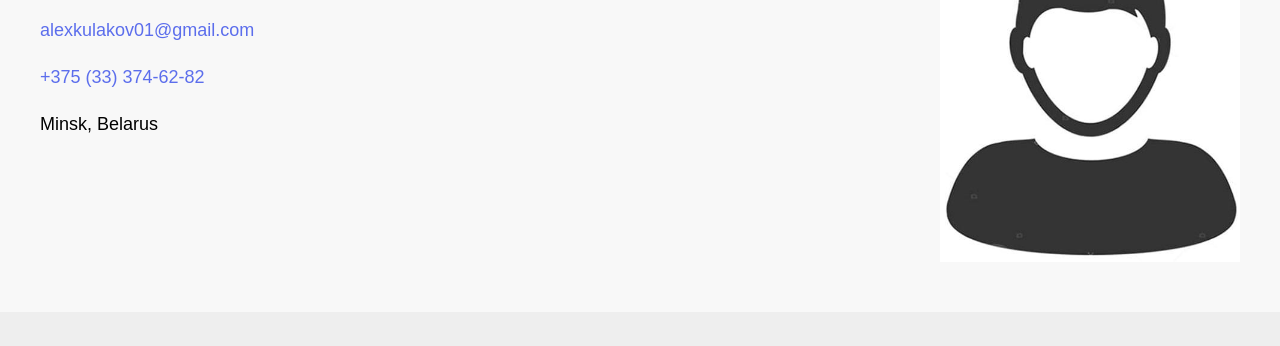
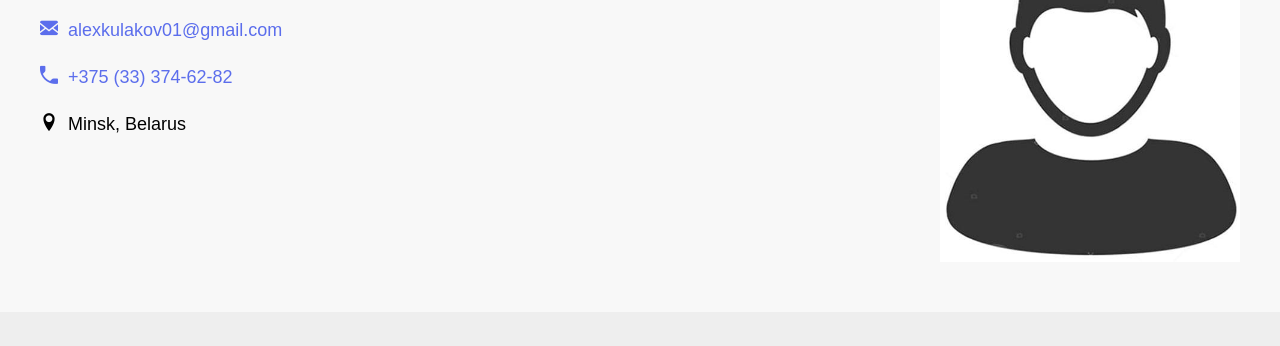
Before and after one commit to AlexDevRu/rsschool-cv, a website: page index.html in a window 1280 px wide. Shown: the part 183-529 px from the top of the page. Drawn offline with Linux system fonts and the light colour scheme; files whose address does not match are found by name; a web font is replaced by a local one.

Commit message:
feat: add icons

```diff
--- a/index.html
+++ b/index.html
@@ -33,12 +33,19 @@
 							<h1 class="name title">Alexander Kulakov</h1>
 							<ul class="contacts__list">
 								<li>
-									<a href="mailto:alexkulakov01@gmail.com">alexkulakov01@gmail.com</a>
+									<a href="mailto:alexkulakov01@gmail.com">
+										<i class="icon-envelope"></i>
+										alexkulakov01@gmail.com
+									</a>
 								</li>
 								<li>
-									<a href="tel:375333746282">+375 (33) 374-62-82</a>
+									<a href="tel:375333746282">
+										<i class="icon-phone"></i>
+										+375 (33) 374-62-82
+									</a>
 								</li>
 								<li>
+									<i class="icon-location"></i>
 									Minsk, Belarus
 								</li>
 							</ul>
@@ -284,7 +291,7 @@ function deepEqual(obj1, obj2) {
 						<img class="logo" src="img/dest/rs_school_js.svg" alt="logo">
 					</a>
 					<ul class="socials">
-						<li><a href="https://github.com/AlexDevRu">Github</a></li>
+						<li><a href="https://github.com/AlexDevRu"><i class="icon-github"></i>Github</a></li>
 					</ul>
 					<span class="year">2021</span>
 				</div>
@@ -293,7 +300,7 @@ function deepEqual(obj1, obj2) {
 
 		<div id="popup" class="popup">
 		  <div class="popup-content">
-		    <span class="close">&times;</span>
+		  	<i class="icon-close close"></i>
 		    <div class="popup-image"></div>
 		    <div class="popup-text"></div>
 		  </div>
--- /dev/null
+++ b/scss/_fonts.scss
@@ -0,0 +1,43 @@
+@font-face {
+  font-family: 'icomoon';
+  src:  url('../fonts/icomoon.eot?j3ny9');
+  src:  url('../fonts/icomoon.eot?j3ny9#iefix') format('embedded-opentype'),
+    url('../fonts/icomoon.ttf?j3ny9') format('truetype'),
+    url('../fonts/icomoon.woff?j3ny9') format('woff'),
+    url('../fonts/icomoon.svg?j3ny9#icomoon') format('svg');
+  font-weight: normal;
+  font-style: normal;
+  font-display: block;
+}
+
+[class^="icon-"], [class*=" icon-"] {
+  /* use !important to prevent issues with browser extensions that change fonts */
+  font-family: 'icomoon' !important;
+  speak: never;
+  font-style: normal;
+  font-weight: normal;
+  font-variant: normal;
+  text-transform: none;
+  line-height: 1;
+  margin-right: 5px;
+
+  /* Better Font Rendering =========== */
+  -webkit-font-smoothing: antialiased;
+  -moz-osx-font-smoothing: grayscale;
+}
+
+.icon-envelope:before {
+  content: "\e902";
+}
+.icon-phone:before {
+  content: "\e901";
+}
+.icon-close:before {
+  content: "\e900";
+}
+.icon-location:before {
+  content: "\e947";
+}
+.icon-github:before {
+  content: "\eab0";
+}
--- a/scss/style.scss
+++ b/scss/style.scss
@@ -1,4 +1,5 @@
 @import 'base';
+@import 'fonts';
 @import 'popup';
 
 .header {
```
Also changed, not shown: css/app.min.css, fonts/icomoon.ttf (added), fonts/icomoon.woff (added), 2 other files.
